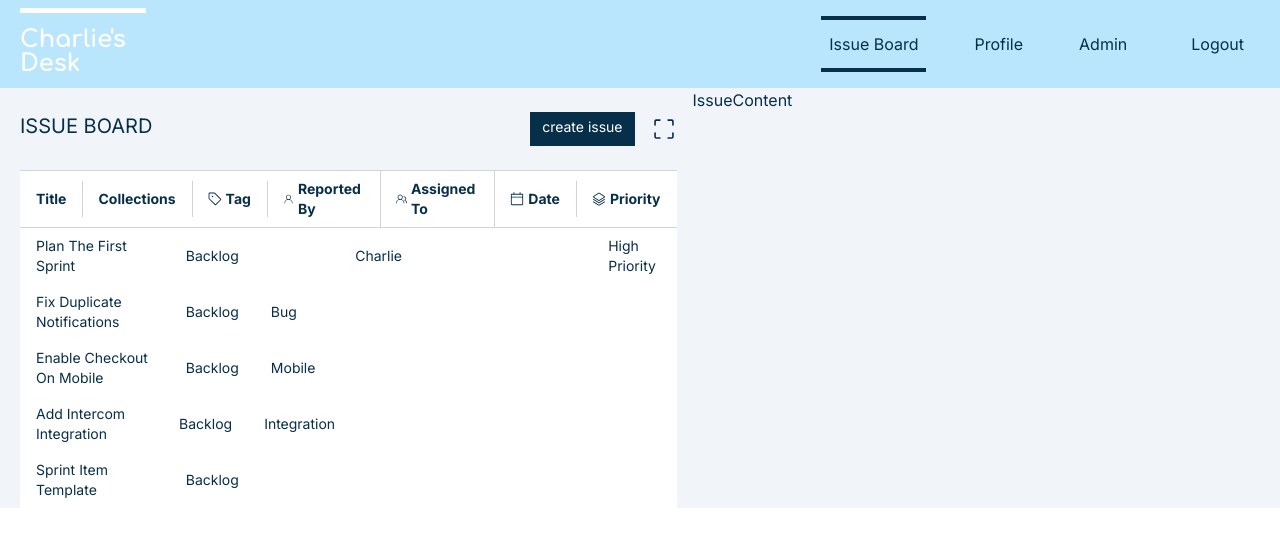
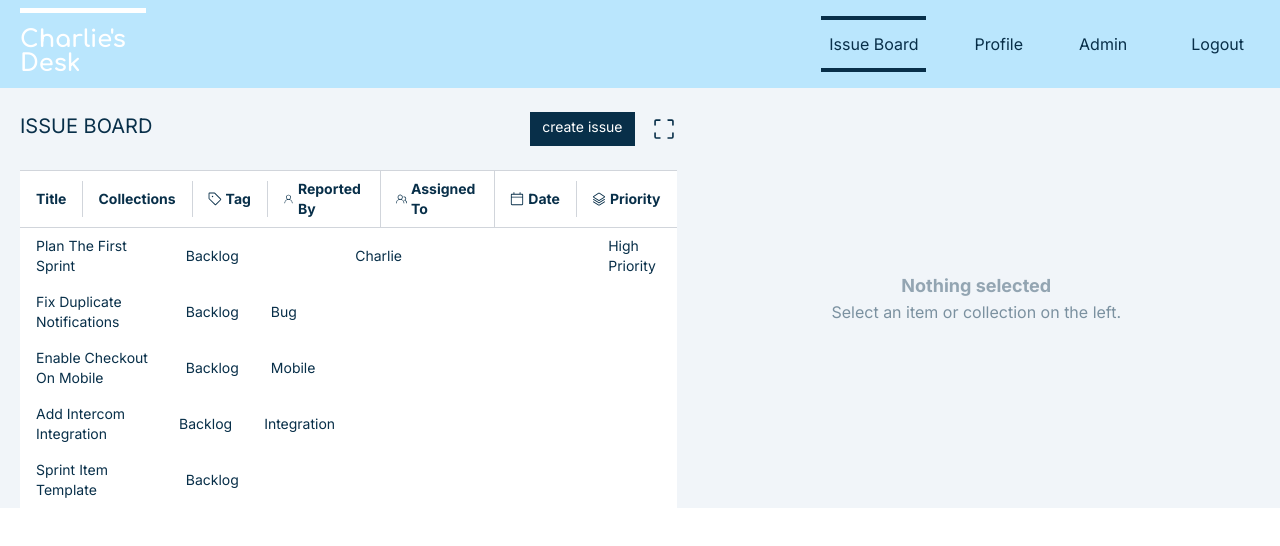
Before and after one commit to badeyesightcat/stackblitz-next-trial, a Next.js app: page /issue-board in a window 1280 px wide. Both pictures are taken after a click on the button "Show the detail section in half". Shown: the top 546 px of the page. Built offline with nearby package versions, Linux system fonts and the light colour scheme.

Commit message:
feat: add issue prop and render issue details onto the right-hand side

```diff
--- a/components/IssueContent.tsx
+++ b/components/IssueContent.tsx
@@ -1,7 +1,19 @@
 import React from "react";
 
-const IssueContent = () => {
-  return <div className="flex-1">IssueContent</div>;
+const IssueContent = (props: any) => {
+  const { issue } = props;
+  return (
+    <div className="flex-1">
+      {!issue && (
+        <div className="flex items-center justify-center h-full flex-col">
+          <strong className="opacity-40 text-lg">Nothing selected</strong>
+          <p className="opacity-50">
+            Select an item or collection on the left.
+          </p>
+        </div>
+      )}
+    </div>
+  );
 };
 
 export default IssueContent;
```
